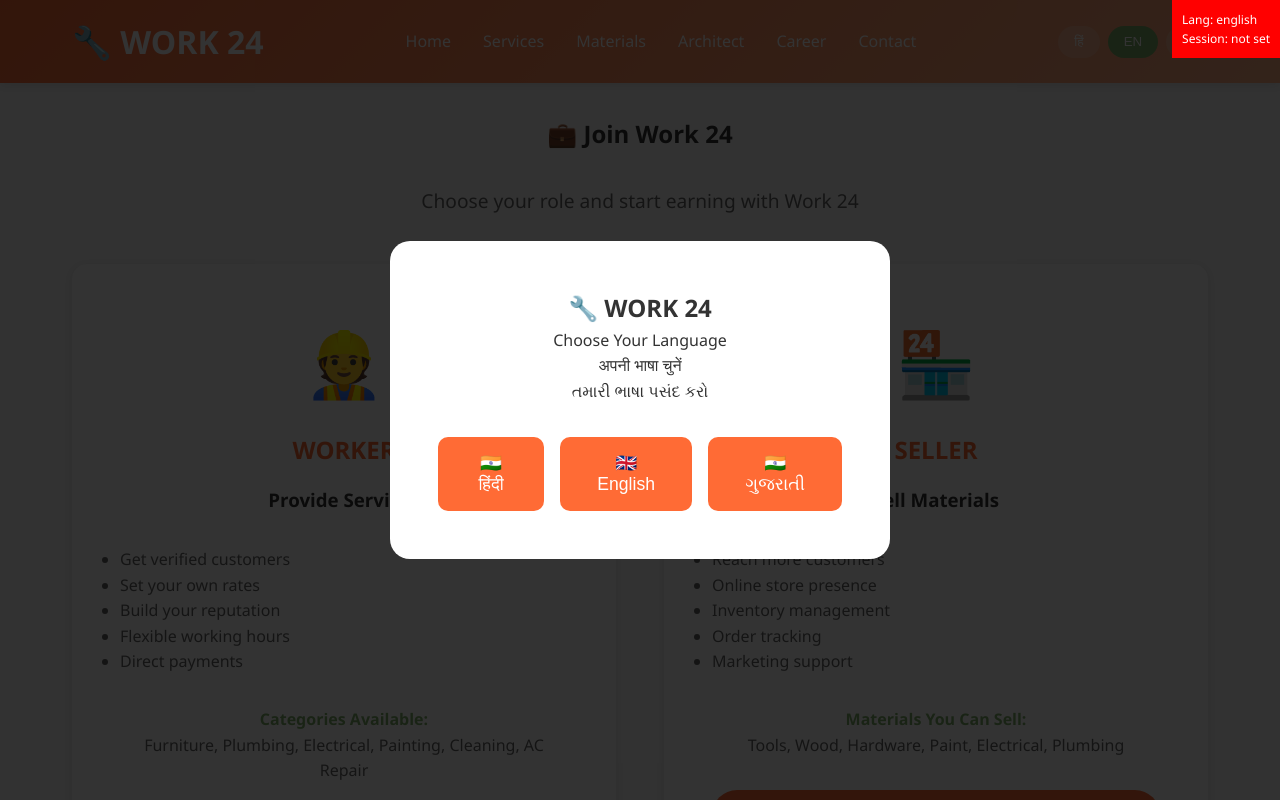
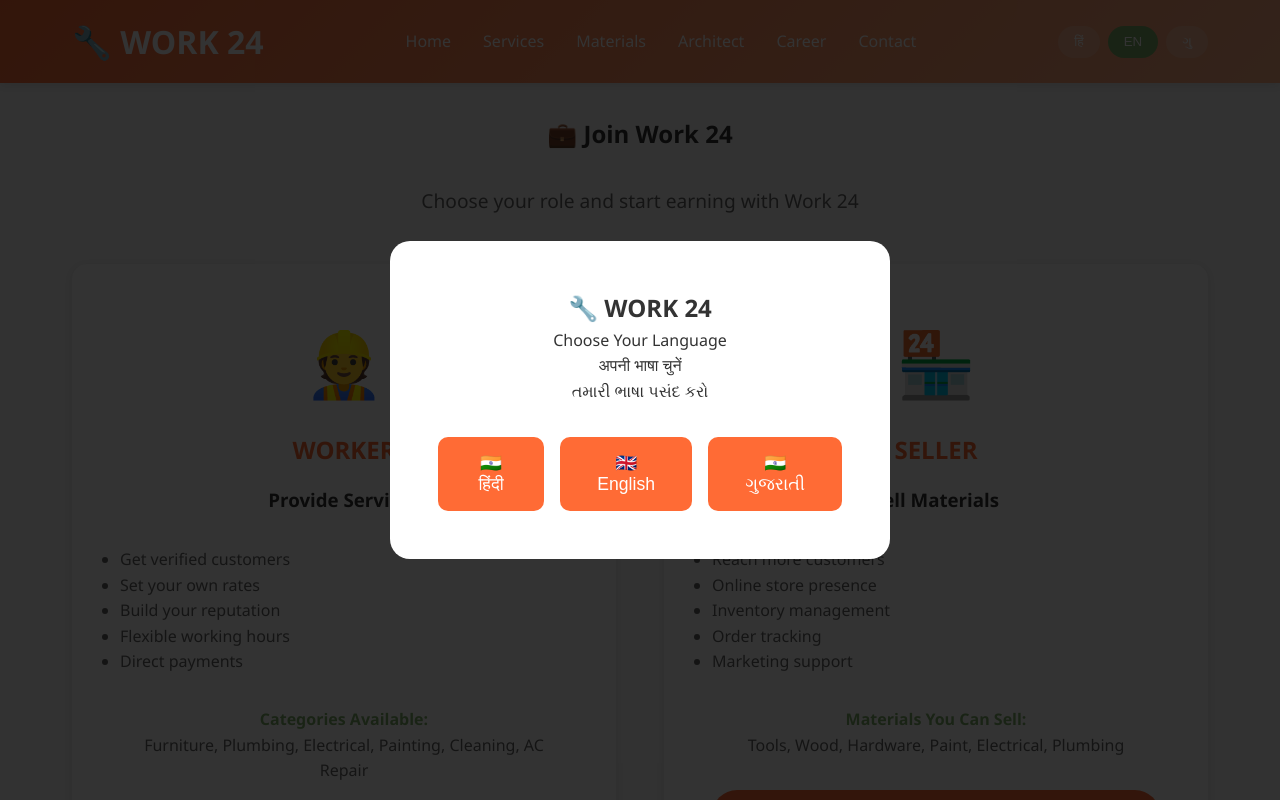
Before and after one commit to Urvishaa11/work24, a Flask app: page /career in a window 1280 px wide. Run offline with Flask 3, Linux system fonts and the light colour scheme.

Commit message:
Update base.html

```diff
--- a/templates/base.html
+++ b/templates/base.html
@@ -10,10 +10,7 @@
 </head>
 <body>
     <!-- Debug info -->
-<div style="position: fixed; top: 0; right: 0; background: red; color: white; padding: 10px; z-index: 9999; font-size: 12px;">
-    <div>Lang: {{ lang }}</div>
-    <div>Session: {{ session.get('language', 'not set') }}</div>
-</div>
+
     <!-- Language Selection Modal -->
     <div id="languageModal" class="language-modal" style="display: none;">
         <div class="language-content">
```
